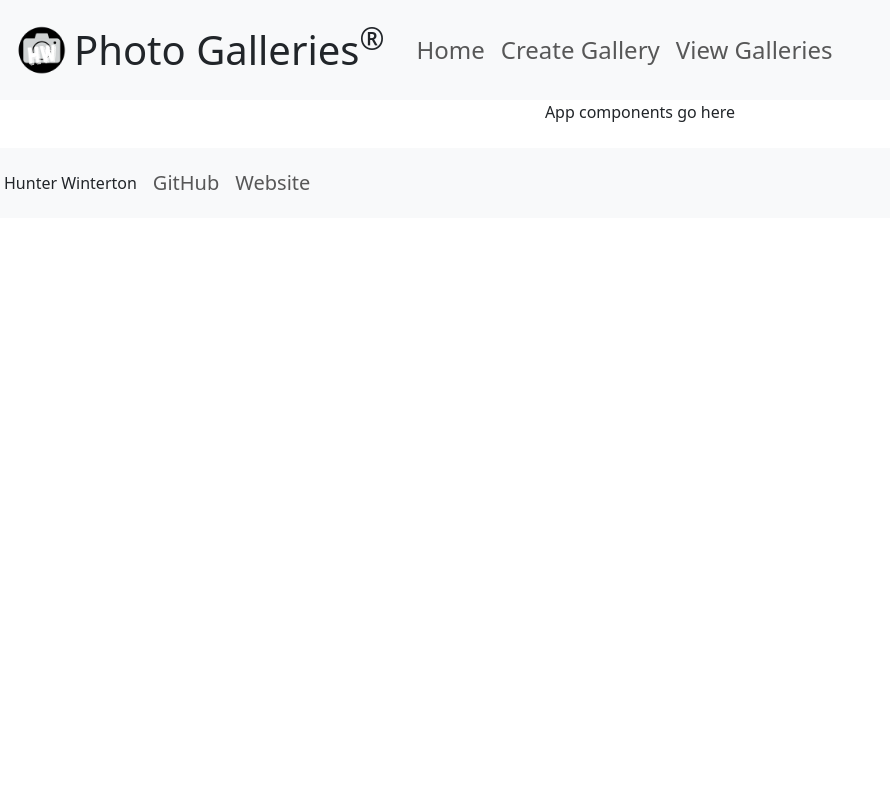
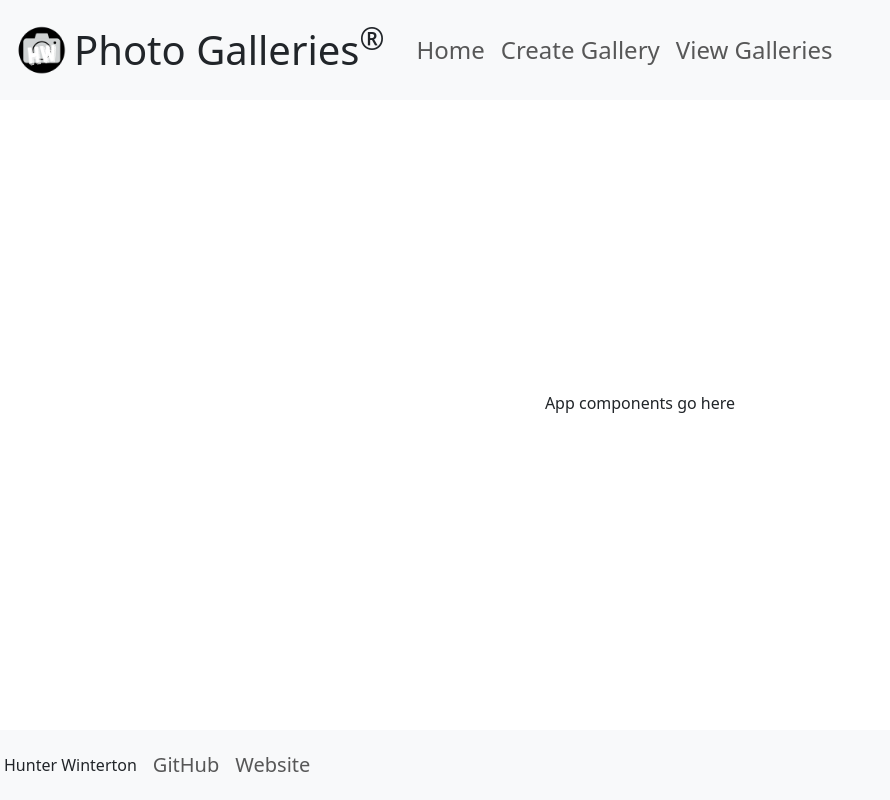
Before and after one commit to hunterwinterton/startup, a React (Vite) app: page / in a window 1280 px wide. Shown: the whole page, without its empty margins (0-890 px from the left). Built offline with nearby package versions, Linux system fonts and the light colour scheme.

Commit message:
fix footer

```diff
--- a/src/app.css
+++ b/src/app.css
@@ -1,5 +1,6 @@
 			body,
-			html {
+			html,
+			#root {
 			    height: 100%;
 			    margin: 0;
 			    display: flex;
--- a/src/app.jsx
+++ b/src/app.jsx
@@ -54,7 +54,10 @@ export default function App() {
 								</a>
 							</li>
 							<li className="nav-item">
-								<a href="https://www.hunterwinterton.com" className="nav-link fs-5">
+								<a
+									href="https://www.hunterwinterton.com"
+									className="nav-link fs-5"
+								>
 									Website
 								</a>
 							</li>
```
